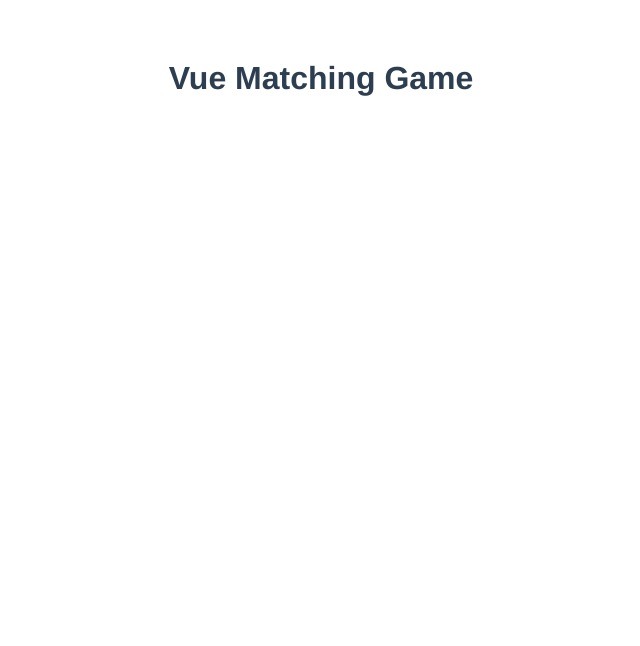
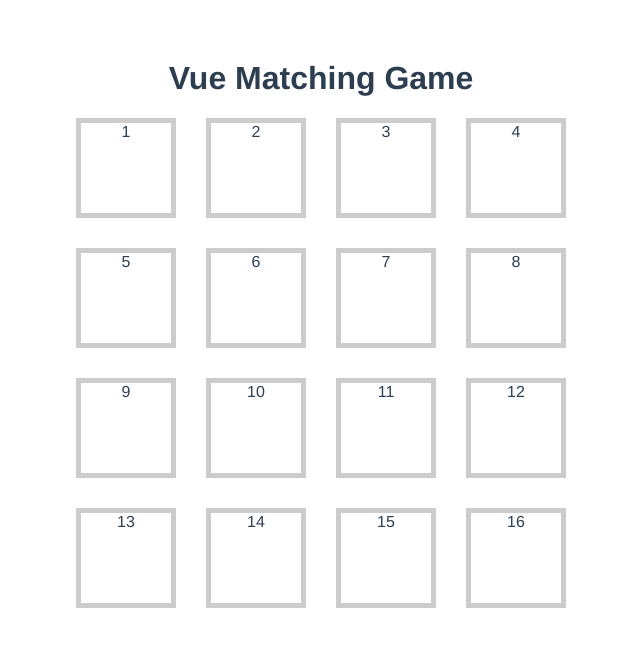
Before and after one commit to abuna1985/vue-card-match, a Vue app: page / in a window 1280 px wide. Shown: the top 646 px of the page, without its empty margins (319-959 px from the left). Built offline with nearby package versions, Linux system fonts and the light colour scheme.

Commit message:
refactor: create game-card component with value prop

```diff
--- a/src/App.vue
+++ b/src/App.vue
@@ -1,22 +1,56 @@
 <template>
   <h1>Vue Matching Game</h1>
+  <section class="game-board">
+    <GameCard
+      v-for="(card, index) in cardList"
+      :value="card"
+      :key="`card-${index}`"
+    />
+  </section>
 </template>
 
 <script lang="ts">
 import { defineComponent } from "vue";
+import GameCard from "./components/GameCard.vue";
 
 export default defineComponent({
   name: "App",
+  components: { GameCard },
+  setup() {
+    const cardList = [...Array(16)].map((card, i) => i + 1);
+
+    return {
+      cardList,
+    };
+  },
 });
 </script>
 
 <style>
 #app {
+  color: #2c3e50;
   font-family: Avenir, Helvetica, Arial, sans-serif;
   -webkit-font-smoothing: antialiased;
   -moz-osx-font-smoothing: grayscale;
+  margin-top: 60px;
   text-align: center;
-  color: #2c3e50;
-  margin-top: 60px;
+}
+
+.card {
+  border: 5px solid #ccc;
+}
+
+.game-board {
+  display: grid;
+  grid-template-columns: 100px 100px 100px 100px;
+  grid-template-rows: 100px 100px 100px 100px;
+  grid-column-gap: 30px;
+  grid-row-gap: 30px;
+  justify-content: center;
+}
+
+.card__button {
+  height: 100%;
+  width: 100%;
 }
 </style>
--- /dev/null
+++ b/src/components/GameCard.vue
@@ -0,0 +1,16 @@
+<template>
+  <div class="card">{{ value }}</div>
+</template>
+
+<script lang="ts">
+import { defineComponent } from "vue";
+
+export default defineComponent({
+  name: "game-card",
+  props: {
+    value: { type: Number, required: true },
+  },
+});
+</script>
+
+<style scoped></style>
```
